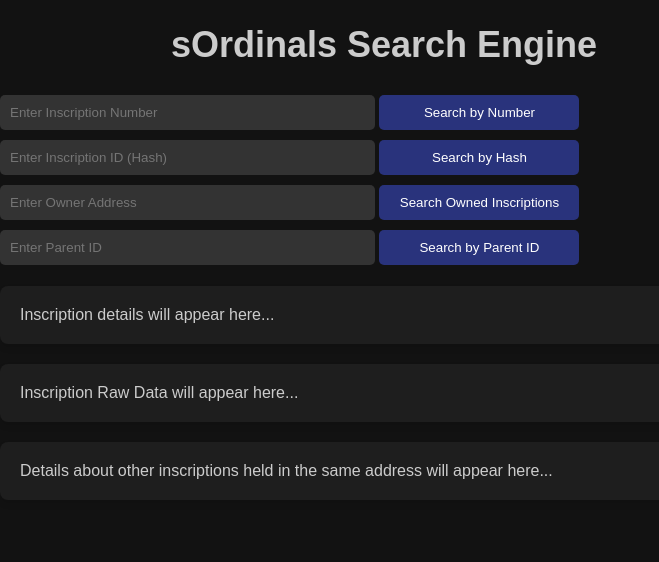
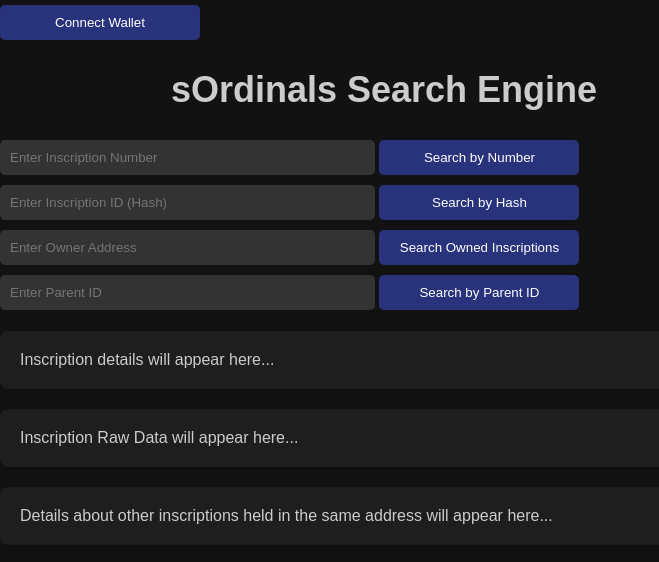
Before and after one commit to blockchainbrighton/sOrdinalSearchEngine, a plain HTML site: page sOrdinalSearch.html in a window 1280 px wide. Shown: the whole page, without its empty margins (0-659 px from the left). Drawn offline with Linux system fonts and the light colour scheme.

Commit message:
Updates adding login button

```diff
--- a/sOrdinalSearch.html
+++ b/sOrdinalSearch.html
@@ -7,6 +7,8 @@
     <link rel="stylesheet" href="styles.css">
 </head>
 <body>
+    <button id="loginBtn">Connect Wallet</button>
+
     <div class="container">
         <div class="left-column">
             <h1 style="font-size: 36px; text-align: center;">sOrdinals Search Engine</h1>
```
